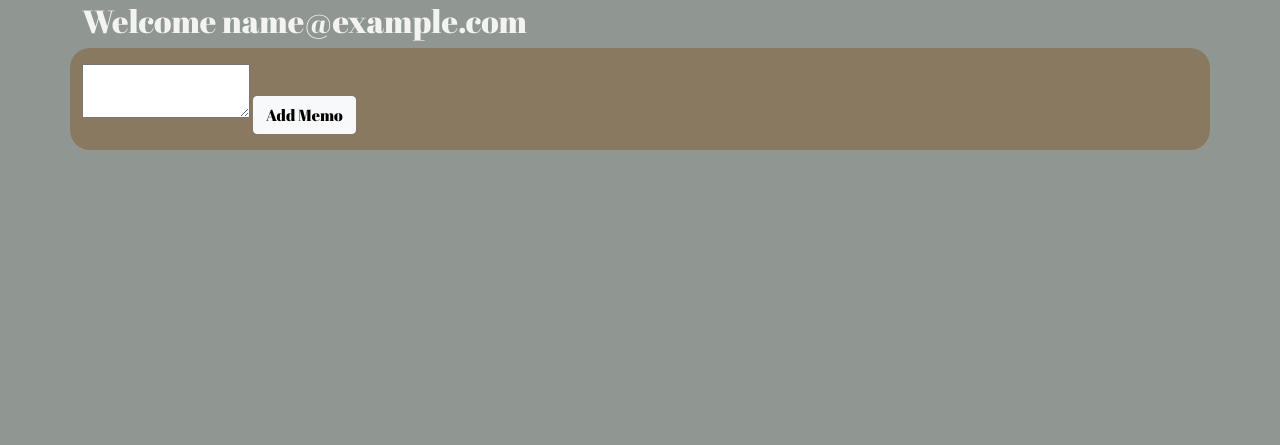
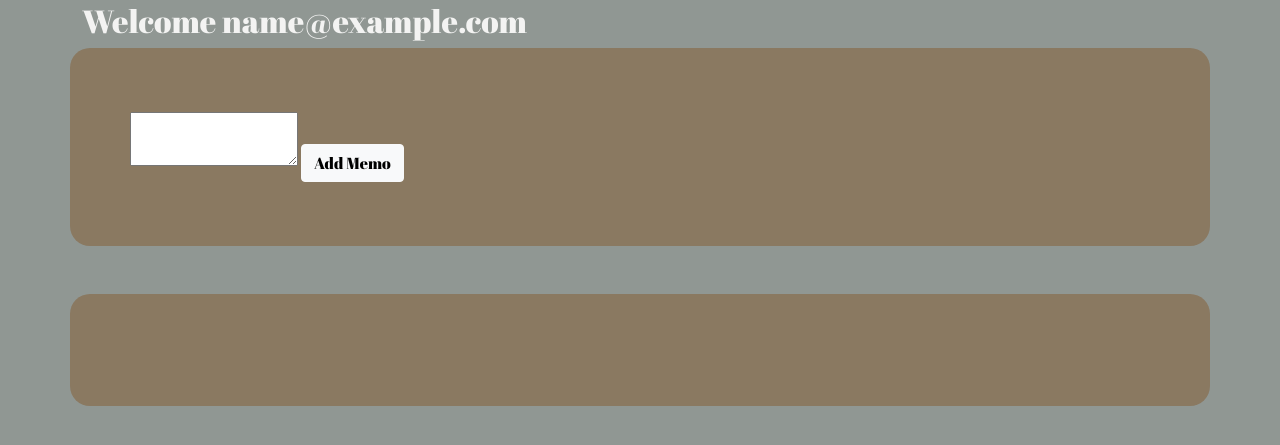
Before and after one commit to bcefarmer/Pet-Match, a Node server app: page /members in a window 1280 px wide. Shown: the part 54-499 px from the top of the page. Run offline with Node 20, Linux system fonts and the light colour scheme; a user stored in the database is signed in; tables that the repository leaves empty hold one stand-in row (values such as "Sample post"); data that the repository does not hold is empty; some libraries are stand-ins or nearby versions.

Commit message:
added secondary section on members page

```diff
--- a/public/stylesheets/style.css
+++ b/public/stylesheets/style.css
@@ -24,7 +24,9 @@ html, body {
   color: #1E3643;
   background-color: #8A7961;
   border-radius: 20px;
+  padding: 3rem;
 }
+
 #btn1 {
   font-size: 25px;
   padding: 5px 60px 5px 60px;
@@ -52,6 +54,7 @@ h6 {
   width: 75%;
   padding-bottom: 2rem;
 }
+
 .right {
   position: absolute;
   top: 75%;
@@ -65,3 +68,7 @@ h6 {
   right: 10%;
   width: 25%;
 }
+
+li {
+  list-style-type: none;
+}
--- a/views/members.handlebars
+++ b/views/members.handlebars
@@ -32,3 +32,15 @@
   </div>
 {{!-- <div class="col-6 col-md-4">.col-6 .col-md-4</div> --}}
 </div>
+
+<br><br>
+
+<div class="container">
+  <div class="row notesbox">
+    <div class="col-12 col-md-8">
+      <ul id="apiList">
+
+      </ul>
+
+    </div>
+  </div>
```
